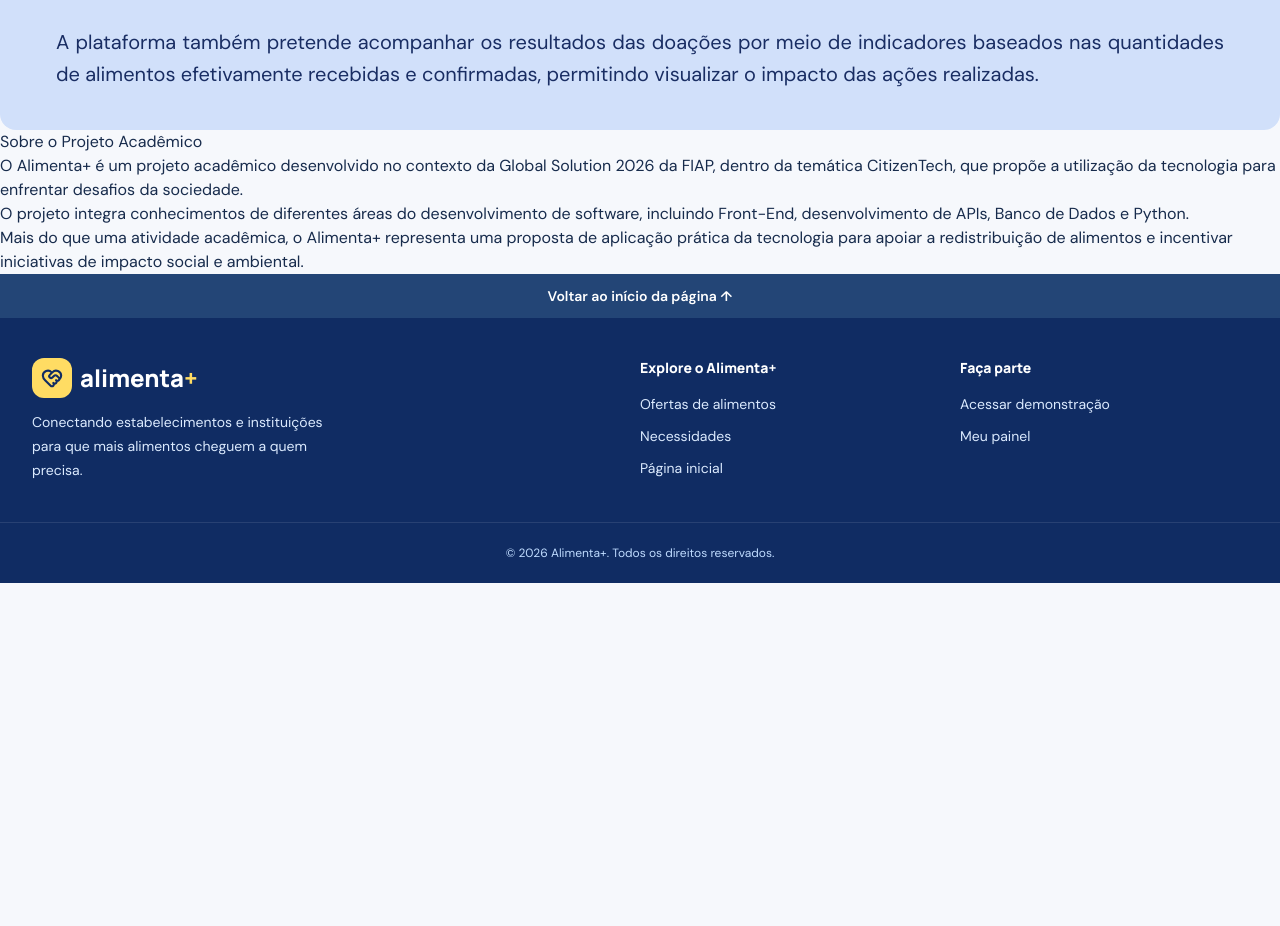
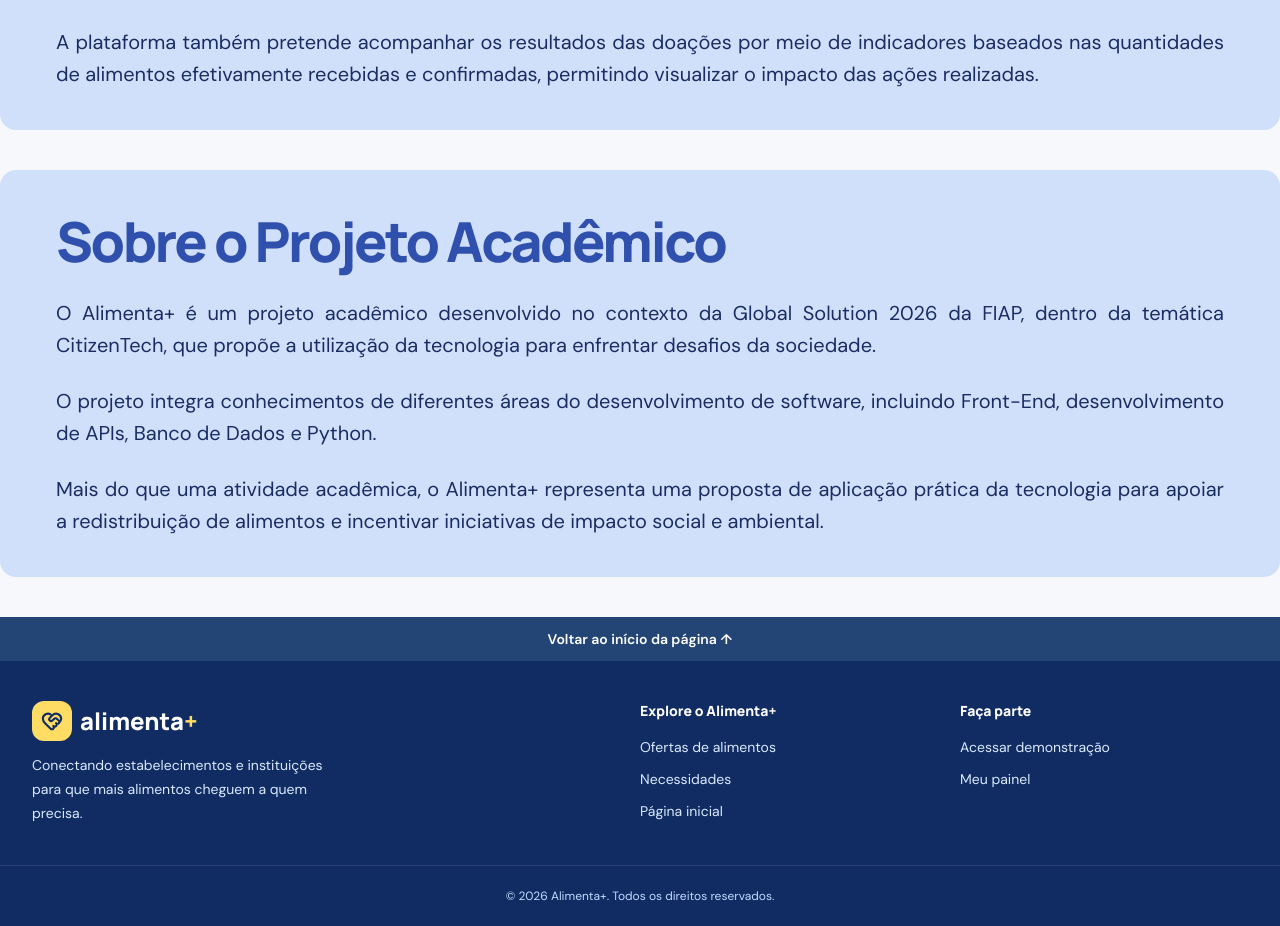
Before and after one commit to NEXT-TECH-ALIMENTA-MAIS/FRONT-END-DESIGN-ENGINEERING, a React (Vite) app: page /sobre in a window 1280 px wide. Shown: the part 1786-2712 px from the top of the page. Before the commit the page ends 2369 px from the top, so only its background shows below. Built offline with nearby package versions, Linux system fonts and the light colour scheme.

Commit message:
Feat: Criação da Section "Sobre o Projeto Acadêmico".

```diff
--- a/src/pages/Sobre/Sobre.tsx
+++ b/src/pages/Sobre/Sobre.tsx
@@ -56,15 +56,20 @@ export function Sobre() {
                     </p>
                 </div>
             </section>
-            <section>
-                <h2
-                >Sobre o Projeto Acadêmico</h2>
-                <p
-                >O Alimenta+ é um projeto acadêmico desenvolvido no contexto da Global Solution 2026 da FIAP, dentro da temática CitizenTech, que propõe a utilização da tecnologia para enfrentar desafios da sociedade.</p>
-                <p
-                >O projeto integra conhecimentos de diferentes áreas do desenvolvimento de software, incluindo Front-End, desenvolvimento de APIs, Banco de Dados e Python.</p>
-                <p
-                >Mais do que uma atividade acadêmica, o Alimenta+ representa uma proposta de aplicação prática da tecnologia para apoiar a redistribuição de alimentos e incentivar iniciativas de impacto social e ambiental.</p>
+            <section className="mt-10 mb-10">
+                <div className="mx-auto flex max-w-7xl flex-col gap-6 overflow-hidden rounded-2xl bg-[#d1e0fa] px-6 py-8 sm:px-10 lg:px-14 lg:py-10">
+                    <h1 className="font-display text-4xl font-extrabold leading-[1.13] tracking-[-.045em] text-[#3050AD] sm:text-5xl lg:text-[3.45rem]">
+                        Sobre o Projeto Acadêmico
+                    </h1>
+                    <p className="w-full text-justify text-base leading-8 text-[#192D63] sm:text-lg lg:text-xl">
+                        O Alimenta+ é um projeto acadêmico desenvolvido no contexto da Global Solution 2026 da FIAP, dentro da temática CitizenTech, que propõe a utilização da tecnologia para enfrentar desafios da sociedade.</p>
+                    <p className="w-full text-justify text-base leading-8 text-[#192D63] sm:text-lg lg:text-xl">
+                        O projeto integra conhecimentos de diferentes áreas do desenvolvimento de software, incluindo Front-End, desenvolvimento de APIs, Banco de Dados e Python.
+                    </p>
+                    <p className="w-full text-justify text-base leading-8 text-[#192D63] sm:text-lg lg:text-xl">
+                        Mais do que uma atividade acadêmica, o Alimenta+ representa uma proposta de aplicação prática da tecnologia para apoiar a redistribuição de alimentos e incentivar iniciativas de impacto social e ambiental.
+                    </p>
+                </div>
             </section>
         </MainLayout>
     )
```
